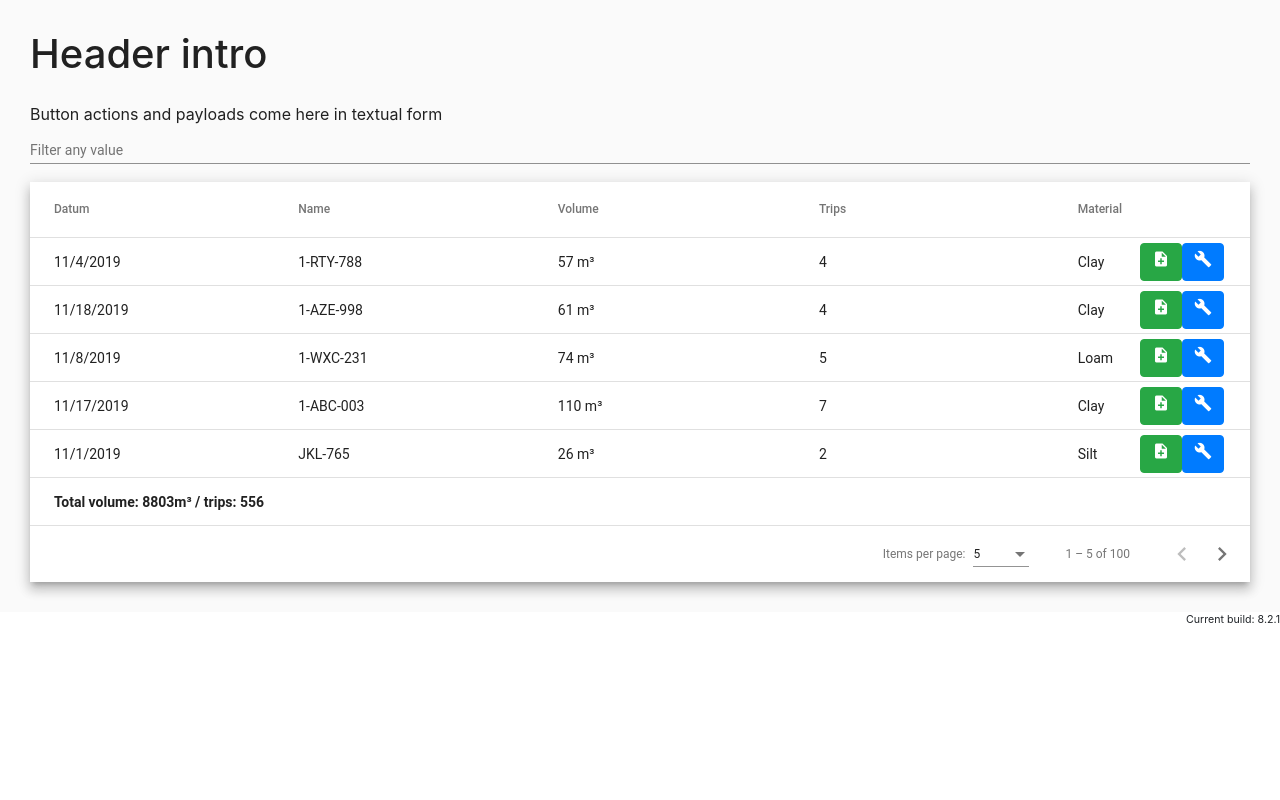
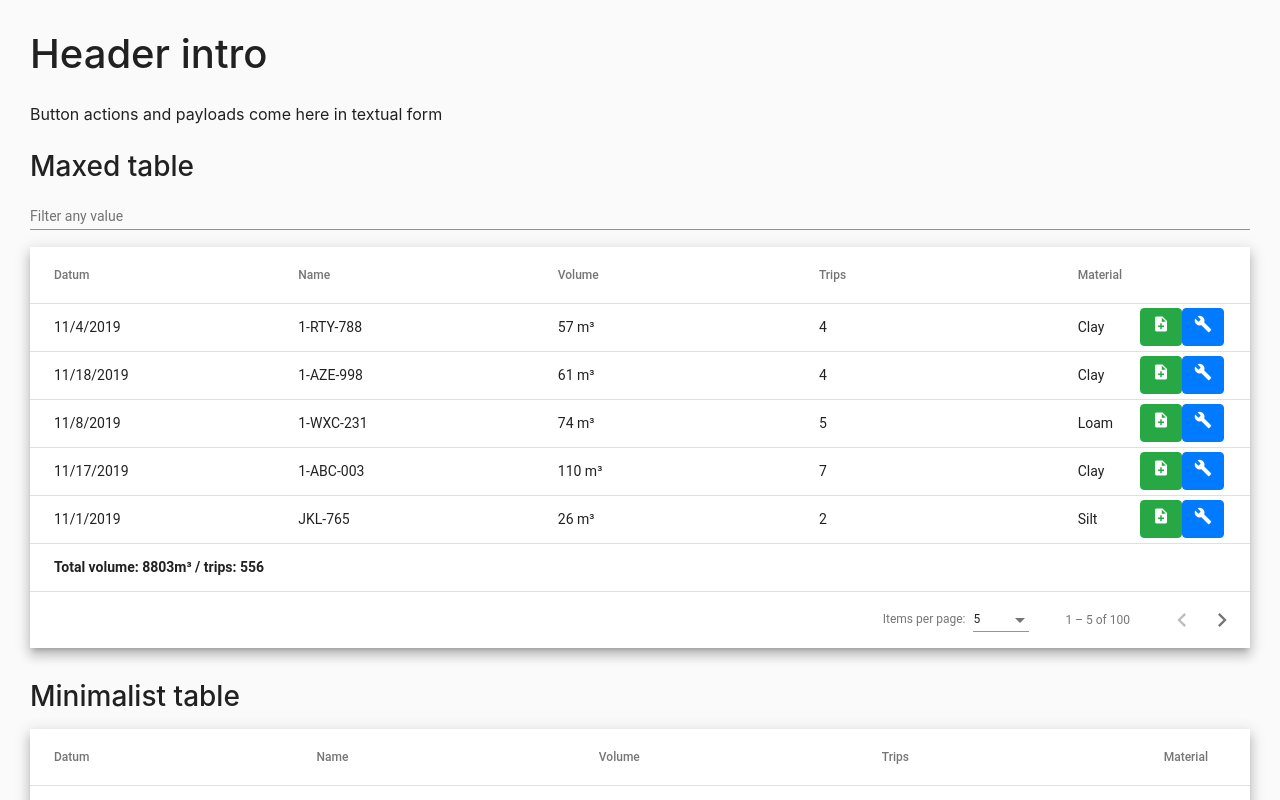
Before and after one commit to JamesDepret/angular-generic-mat-table, an Angular app: page / in a window 1280 px wide. Shown: the top 800 px of the page. Built offline with nearby package versions, Linux system fonts and the light colour scheme.

Commit message:
1 file modified

```diff
--- a/src/app/app.component.html
+++ b/src/app/app.component.html
@@ -3,6 +3,7 @@
   <div class="col-12  pt-3" >{{introText}}</div>
 </div>
 
+<h3 class="mt-4">Maxed table</h3>
 <general-table  [columns]="columns"
                 [buttons]="buttons"
                 [data]="data"
@@ -25,5 +26,10 @@
                      filteredData: not required, passes the filter back
                      buttonClick: not required, passes a action an payload in a string array back to the app.component
                   -->
-                  <button>test</button>
 </general-table>
+
+<h3 class="py-2 mt-4">Minimalist table</h3>
+
+<general-table  [columns]="columns"
+                [data]="data">
+</general-table>
```
